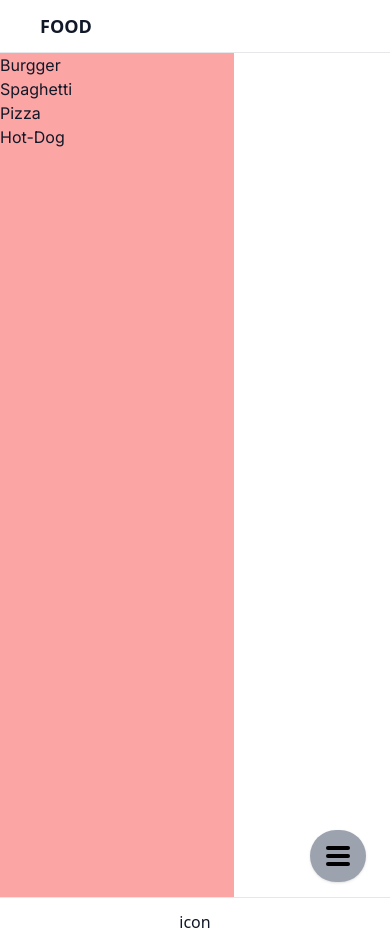
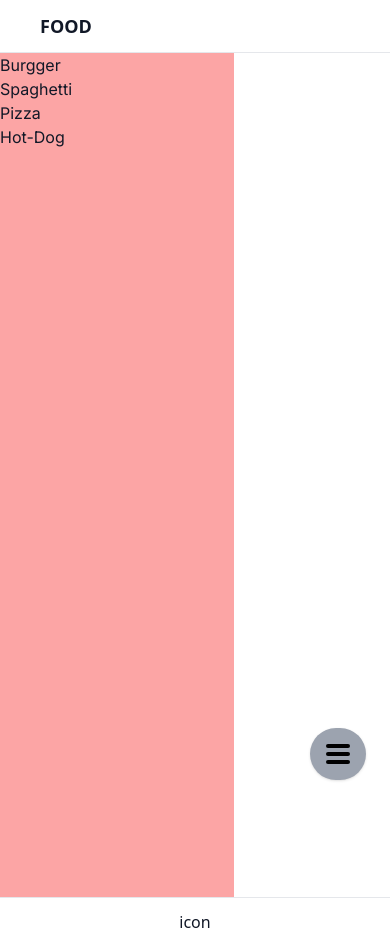
Before and after one commit to PUSELETS/foodb, a Next.js app: page / in a window 390 px wide. Built offline with nearby package versions, Linux system fonts and the light colour scheme.

Commit message:
relative

```diff
--- a/app/components/Navber.js
+++ b/app/components/Navber.js
@@ -1,14 +1,24 @@
+"use client"
 import React from 'react'
+import { useState } from 'react'
 
 export default function Navber() {
     return (
-    <div className='w-3/5 h-screen bg-red-300'>
+        <div className='w-3/5 h-screen bg-red-300 '>
             <ul className=''>
                 <li className=''>Burgger</li>
                 <li className=''>Spaghetti</li>
                 <li className=''>Pizza</li>
                 <li className=''>Hot-Dog</li>
             </ul>
+            <div className='p-4 bg-gray-400 absolute bottom-16 right-6 rounded-full shadow'>
+                <div
+                    className=' flex flex-col justify-between  w-6 h-5 sm:hidden' >
+                    <span className='h-1 w-full bg-black rounded-lg'></span>
+                    <span className='h-1 w-full bg-black rounded-lg'></span>
+                    <span className='h-1 w-full bg-black rounded-lg'></span>
+                </div>
+            </div>
         </div>
     )
 }
--- a/app/layout.js
+++ b/app/layout.js
@@ -25,15 +25,7 @@ export default function RootLayout({ children }) {
         <main className='flex-1'>
           <section className={inter.className}>{children}</section>
         </main>
-        <footer className='flex justify-center p-3 border-t relative'>
-          <div className='p-4 bg-gray-400 absolute bottom-16 right-6 rounded-full shadow'>
-            <div
-              className=' flex flex-col justify-between  w-6 h-5 sm:hidden' >
-              <span className='h-1 w-full bg-black rounded-lg'></span>
-              <span className='h-1 w-full bg-black rounded-lg'></span>
-              <span className='h-1 w-full bg-black rounded-lg'></span>
-            </div>
-          </div>
+        <footer className='flex justify-center p-3 border-t'>
           icon
         </footer>
       </body>
```
Lines whose indentation alone changed are shown as unchanged.
